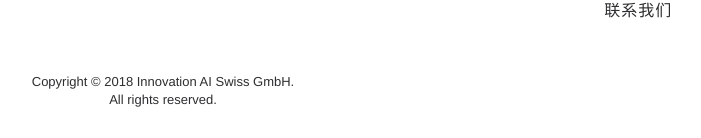
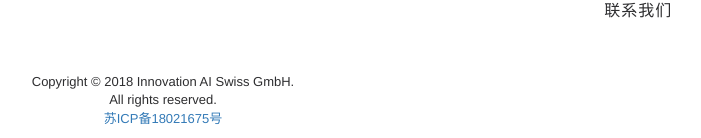
Before and after one commit to raymondyan/aiswiss_website, a Django app: page /about in a window 1280 px wide. Shown: the part 5420-5558 px from the top of the page, without its empty margins (477-1178 px from the left). Before the commit the page ends 5527 px from the top, so only its background shows below. Run offline with Django 3.2, Linux system fonts and the light colour scheme; some libraries are stand-ins or nearby versions.

Commit message:
[YJY] detail modified

```diff
--- a/template/base.html
+++ b/template/base.html
@@ -76,6 +76,7 @@
     <div class="footer_copyright">
         <p class="copyright">Copyright © 2018 Innovation AI Swiss GmbH.</p>
         <p class="copyright">All rights reserved.</p>
+        <a href="http://www.miitbeian.gov.cn/">苏ICP备18021675号</a>
     </div>
 </div>
 </body>
```
